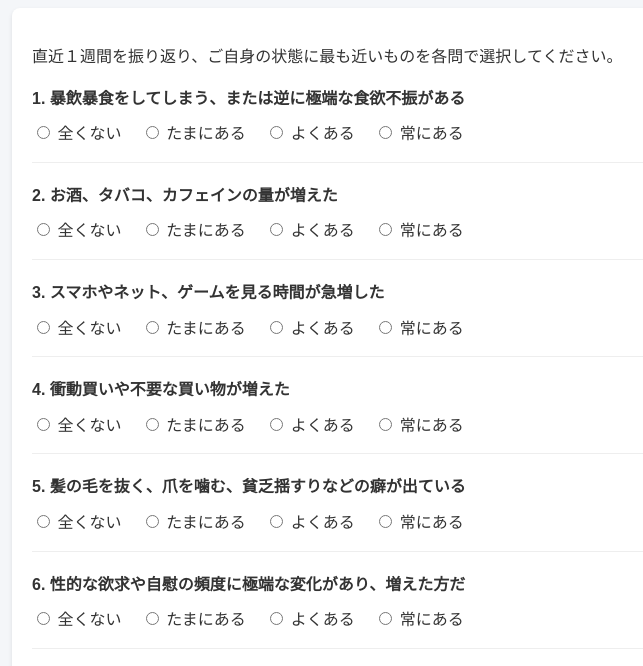
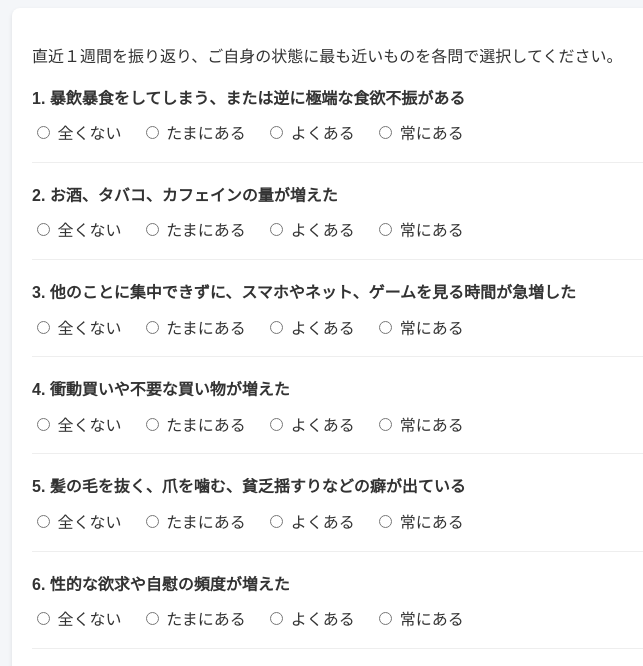
Before and after one commit to yuau0113/Healht, a plain HTML site: page index.html in a window 1280 px wide. Shown: the part 106-772 px from the top of the page, without its empty margins (228-871 px from the left). Drawn offline with Linux system fonts and the light colour scheme.

Commit message:
Update index.html

```diff
--- a/index.html
+++ b/index.html
@@ -52,10 +52,10 @@
     const questions = [
         "暴飲暴食をしてしまう、または逆に極端な食欲不振がある",
         "お酒、タバコ、カフェインの量が増えた",
-        "スマホやネット、ゲームを見る時間が急増した",
+        "他のことに集中できずに、スマホやネット、ゲームを見る時間が急増した",
         "衝動買いや不要な買い物が増えた",
         "髪の毛を抜く、爪を噛む、貧乏揺すりなどの癖が出ている",
-        "性的な欲求や自慰の頻度に極端な変化があり、増えた方だ",
+        "性的な欲求や自慰の頻度が増えた",
         "パートナーとはせずに、自分一人での自慰行為の回数や欲求が増えた",
         "寝つきが悪い、夜中に何度も目が覚める、朝すっきり起きられない",
         "肩こり、首のコリ、原因不明の頭痛が続く",
```
